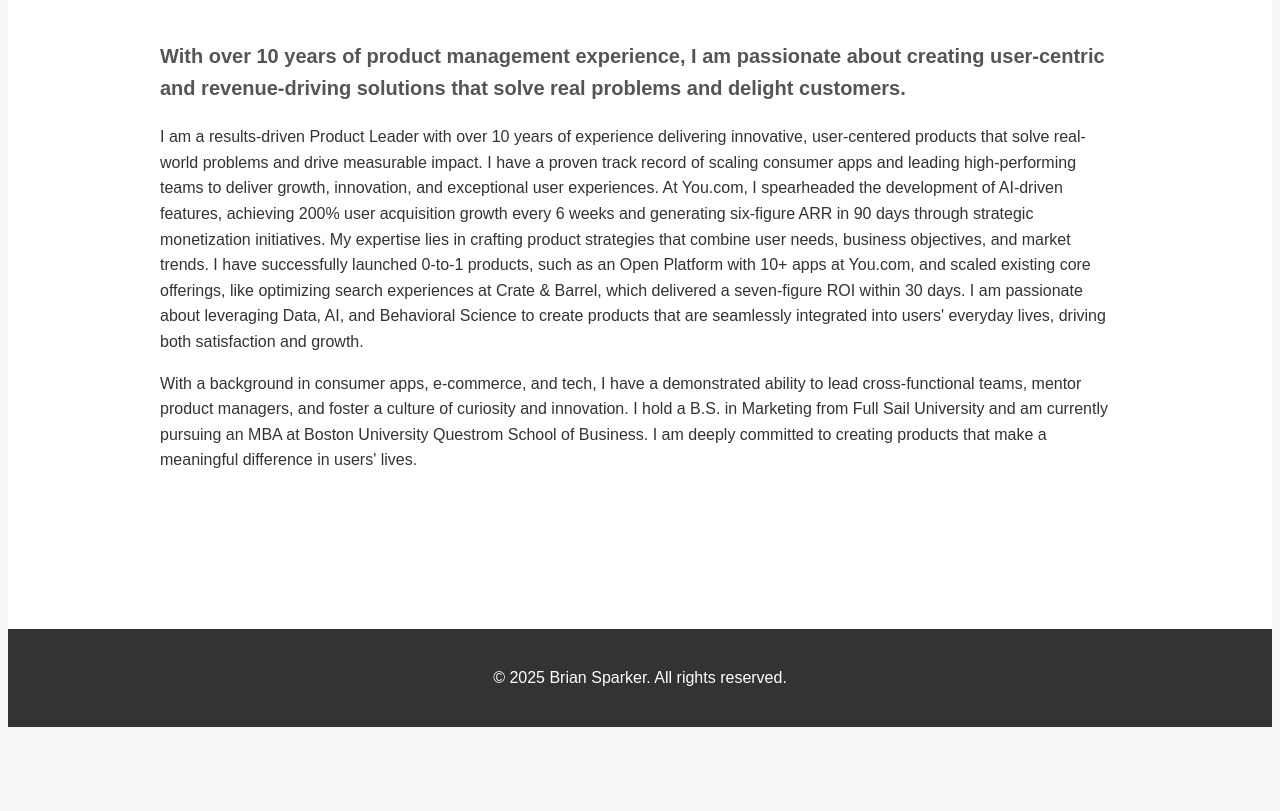
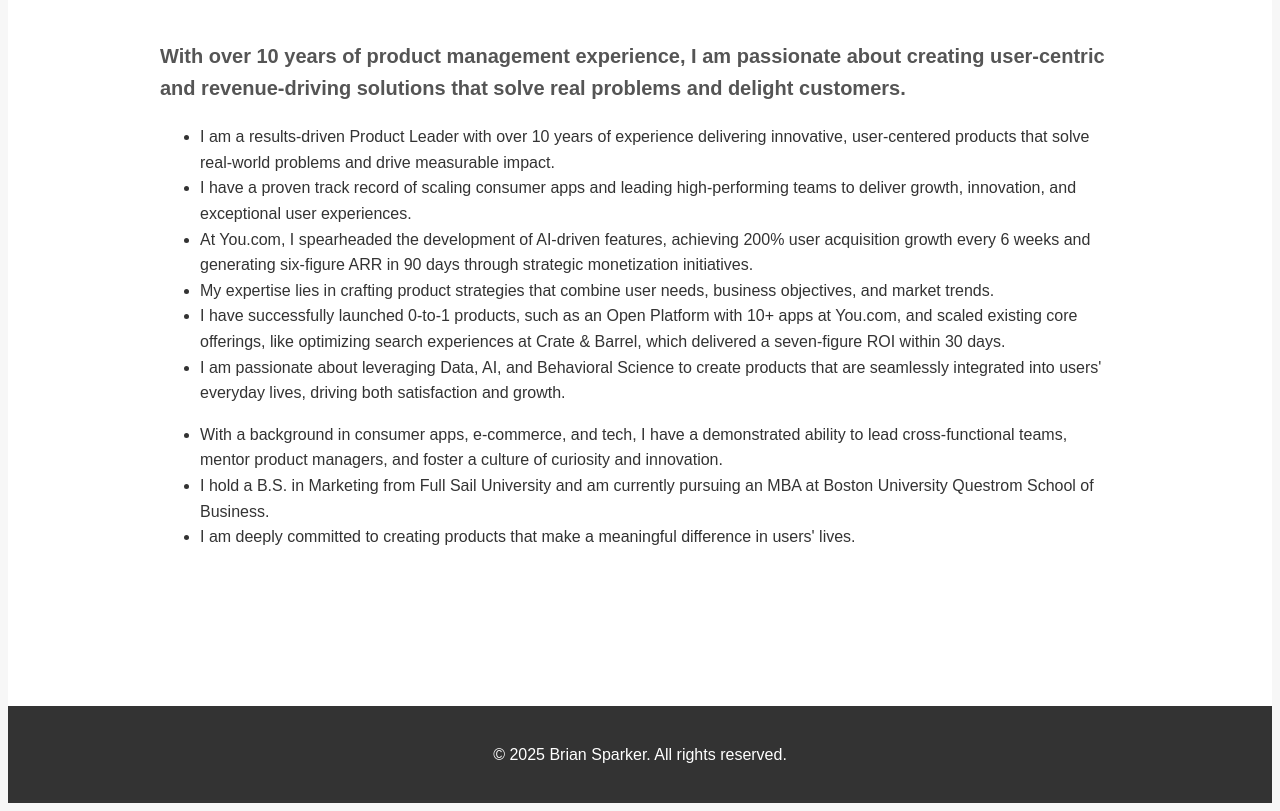
Before and after one commit to brainsparker/brainsparker.github.io, a plain HTML site: page index.html in a window 1280 px wide. Shown: the part 740-1551 px from the top of the page. Before the commit the page ends 1475 px from the top, so only its background shows below. Drawn offline with Linux system fonts and the light colour scheme.

Commit message:
Update index.html

```diff
--- a/index.html
+++ b/index.html
@@ -23,22 +23,51 @@
     </nav>
   </header>
 
-
-    <main>
+  <main>
     <section id="bio">
       <div class="container">
         <h2>Hi, I'm Brian.</h2>
-        <h4>With over 10 years of product management experience, I am passionate about creating user-centric and revenue-driving solutions that solve real problems and delight customers.</h4>
-        <p>I am a results-driven Product Leader with over 10 years of experience delivering innovative, user-centered products that solve real-world problems and drive measurable impact. I have a proven track record of scaling consumer apps and leading high-performing teams to deliver growth, innovation, and exceptional user experiences. At You.com, I spearheaded the development of AI-driven features, achieving 200% user acquisition growth every 6 weeks and generating six-figure ARR in 90 days through strategic monetization initiatives. My expertise lies in crafting product strategies that combine user needs, business objectives, and market trends. I have successfully launched 0-to-1 products, such as an Open Platform with 10+ apps at You.com, and scaled existing core offerings, like optimizing search experiences at Crate & Barrel, which delivered a seven-figure ROI within 30 days. I am passionate about leveraging Data, AI, and Behavioral Science to create products that are seamlessly integrated into users' everyday lives, driving both satisfaction and growth.</p>
-        <p>With a background in consumer apps, e-commerce, and tech, I have a demonstrated ability to lead cross-functional teams, mentor product managers, and foster a culture of curiosity and innovation. I hold a B.S. in Marketing from Full Sail University and am currently pursuing an MBA at Boston University Questrom School of Business. I am deeply committed to creating products that make a meaningful difference in users' lives.</p>
+        <h4>
+          With over 10 years of product management experience, I am passionate about creating user-centric and revenue-driving solutions that solve real problems and delight customers.
+        </h4>
+        <ul>
+          <li>
+            I am a results-driven Product Leader with over 10 years of experience delivering innovative, user-centered products that solve real-world problems and drive measurable impact.
+          </li>
+          <li>
+            I have a proven track record of scaling consumer apps and leading high-performing teams to deliver growth, innovation, and exceptional user experiences.
+          </li>
+          <li>
+            At You.com, I spearheaded the development of AI-driven features, achieving 200% user acquisition growth every 6 weeks and generating six-figure ARR in 90 days through strategic monetization initiatives.
+          </li>
+          <li>
+            My expertise lies in crafting product strategies that combine user needs, business objectives, and market trends.
+          </li>
+          <li>
+            I have successfully launched 0-to-1 products, such as an Open Platform with 10+ apps at You.com, and scaled existing core offerings, like optimizing search experiences at Crate & Barrel, which delivered a seven-figure ROI within 30 days.
+          </li>
+          <li>
+            I am passionate about leveraging Data, AI, and Behavioral Science to create products that are seamlessly integrated into users' everyday lives, driving both satisfaction and growth.
+          </li>
+        </ul>
+        <ul>
+          <li>
+            With a background in consumer apps, e-commerce, and tech, I have a demonstrated ability to lead cross-functional teams, mentor product managers, and foster a culture of curiosity and innovation.
+          </li>
+          <li>
+            I hold a B.S. in Marketing from Full Sail University and am currently pursuing an MBA at Boston University Questrom School of Business.
+          </li>
+          <li>
+            I am deeply committed to creating products that make a meaningful difference in users' lives.
+          </li>
+        </ul>
       </div>
     </section>
   </main>
 
-    <footer>
+  <footer>
     <p>&copy; 2025 Brian Sparker. All rights reserved.</p>
   </footer>
+  <script src="particles.js"></script>
 </body>
-<script src="particles.js"></script>
-
 </html>
```
